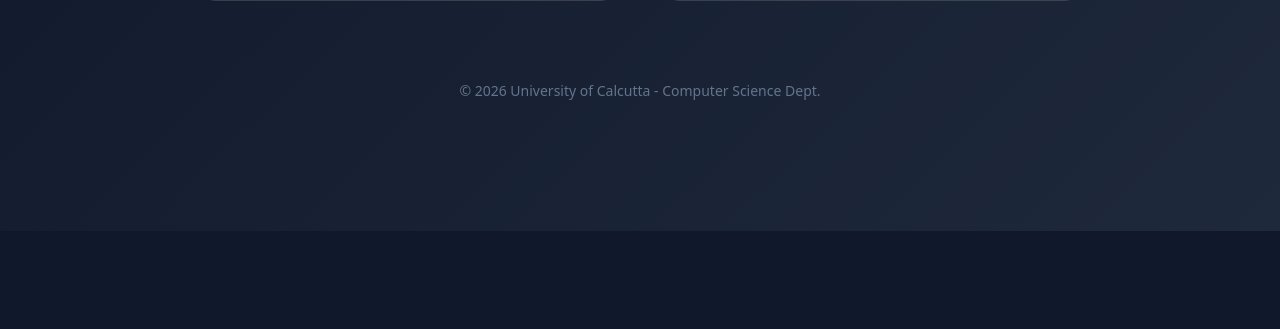
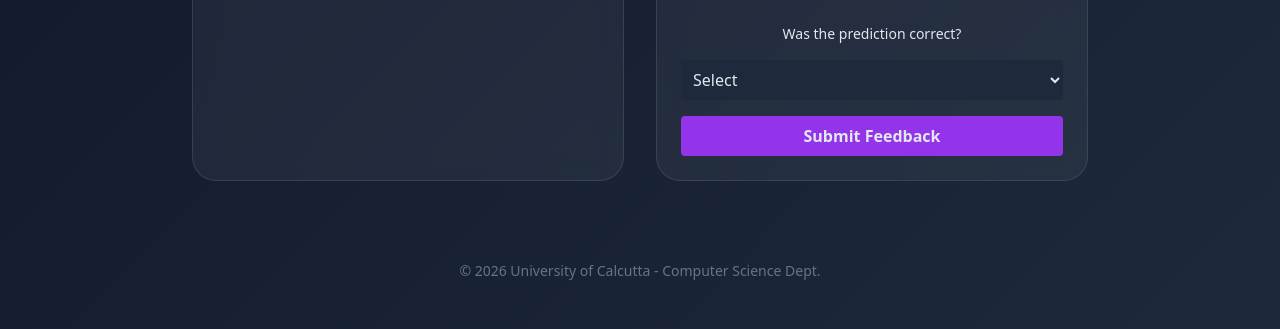
Before and after one commit to itspriyambhattacharya/msc-project-ocr-digit-app-2, a Flask app: template templates/index.html in a window 1280 px wide. Shown: the part 569-898 px from the top of the page. Before the commit the page ends 800 px from the top, so only its background shows below. Run offline with Flask 3, Linux system fonts and the light colour scheme; the template is opened without the code that fills it, so the values that code supplies are empty; some libraries are stand-ins or nearby versions.

Commit message:
fixed error

```diff
--- a/templates/index.html
+++ b/templates/index.html
@@ -38,22 +38,7 @@
         ></div>
 
         <h2 class="text-2xl font-bold mb-2">Analyzing Digit...</h2>
-        <p class="text-slate-400 mb-6">
-          Please wait while the model processes your image.
-        </p>
-
-        <!-- Fake Progress Bar -->
-        <div class="w-80 bg-slate-700 rounded-full h-3 overflow-hidden">
-          <div
-            id="progressBar"
-            class="bg-blue-500 h-3 rounded-full transition-all duration-300"
-            style="width: 0%"
-          ></div>
-        </div>
-
-        <p class="mt-4 text-sm text-slate-400">
-          Processing Time: <span id="timer">0</span>s
-        </p>
+        <p class="text-slate-400 mb-6">Model is processing your image.</p>
       </div>
     </div>
 
@@ -71,7 +56,7 @@
         </p>
       </header>
 
-      <!-- Upload Card -->
+      <!-- Upload Section -->
       <div class="max-w-4xl mx-auto">
         <div class="glass rounded-3xl p-8 mb-10 shadow-2xl">
           <form
@@ -96,7 +81,6 @@
             </div>
 
             <button
-              id="analyzeBtn"
               type="submit"
               class="w-full md:w-auto px-10 py-3 bg-emerald-500 hover:bg-emerald-600 text-white font-bold rounded-full transition-all transform hover:scale-105 shadow-lg flex items-center justify-center gap-2"
             >
@@ -109,6 +93,7 @@
         {% if prediction is not none %}
 
         <div class="grid md:grid-cols-2 gap-8">
+          <!-- Uploaded Image -->
           <div class="glass rounded-3xl p-6 flex flex-col items-center">
             <h3
               class="text-slate-400 uppercase text-xs font-bold tracking-widest mb-4"
@@ -128,6 +113,7 @@
             {% endif %}
           </div>
 
+          <!-- Prediction + Feedback -->
           <div
             class="glass rounded-3xl p-6 flex flex-col items-center text-center"
           >
@@ -143,6 +129,7 @@
               </span>
             </div>
 
+            <!-- Confidence -->
             <div class="w-full mt-4">
               <div class="flex justify-between mb-2 px-2">
                 <span class="text-sm font-medium text-blue-400"
@@ -157,11 +144,63 @@
                 class="w-full bg-slate-800 rounded-full h-4 border border-slate-700"
               >
                 <div
-                  class="bg-blue-500 h-4 rounded-full transition-all duration-700"
+                  class="bg-blue-500 h-4 rounded-full"
                   style="width: {{ confidence }}%"
                 ></div>
               </div>
             </div>
+
+            <!-- ================= FEEDBACK FORM ================= -->
+
+            <form
+              action="/feedback"
+              method="POST"
+              class="mt-8 space-y-4 w-full"
+            >
+              <input type="hidden" name="filename" value="{{ filename }}" />
+              <input type="hidden" name="predicted" value="{{ prediction }}" />
+
+              <label class="block text-sm font-medium">
+                Was the prediction correct?
+              </label>
+
+              <select
+                name="feedback"
+                id="feedbackSelect"
+                class="w-full bg-slate-800 p-2 rounded"
+                required
+              >
+                <option value="">Select</option>
+                <option value="yes">Yes</option>
+                <option value="no">No</option>
+              </select>
+
+              <!-- Hidden Correct Digit Section -->
+              <div id="correctDigitSection" class="hidden">
+                <label class="block text-sm font-medium mt-4">
+                  Select correct digit:
+                </label>
+
+                <select
+                  name="correct_digit"
+                  class="w-full bg-slate-800 p-2 rounded"
+                >
+                  <option value="">Select Digit</option>
+                  {% for i in range(10) %}
+                  <option value="{{ i }}">{{ i }}</option>
+                  {% endfor %}
+                </select>
+              </div>
+
+              <button
+                type="submit"
+                class="bg-purple-600 hover:bg-purple-700 px-4 py-2 rounded font-bold w-full"
+              >
+                Submit Feedback
+              </button>
+            </form>
+
+            <!-- ================================================= -->
           </div>
         </div>
 
@@ -173,36 +212,30 @@
       </footer>
     </div>
 
-    <!-- ================= JAVASCRIPT ================= -->
+    <!-- ================= JS LOGIC ================= -->
 
     <script>
       const form = document.getElementById("uploadForm");
       const overlay = document.getElementById("processingOverlay");
-      const progressBar = document.getElementById("progressBar");
-      const timerDisplay = document.getElementById("timer");
-      const analyzeBtn = document.getElementById("analyzeBtn");
 
-      let progress = 0;
-      let seconds = 0;
+      if (form) {
+        form.addEventListener("submit", function () {
+          overlay.classList.remove("hidden");
+        });
+      }
 
-      form.addEventListener("submit", function () {
-        overlay.classList.remove("hidden");
-        analyzeBtn.disabled = true;
+      const feedbackSelect = document.getElementById("feedbackSelect");
+      const correctSection = document.getElementById("correctDigitSection");
 
-        // Fake progress animation
-        const progressInterval = setInterval(() => {
-          if (progress < 90) {
-            progress += Math.random() * 5;
-            progressBar.style.width = progress + "%";
+      if (feedbackSelect) {
+        feedbackSelect.addEventListener("change", function () {
+          if (this.value === "no") {
+            correctSection.classList.remove("hidden");
+          } else {
+            correctSection.classList.add("hidden");
           }
-        }, 200);
-
-        // Timer
-        const timerInterval = setInterval(() => {
-          seconds += 1;
-          timerDisplay.textContent = seconds;
-        }, 1000);
-      });
+        });
+      }
     </script>
   </body>
 </html>
```
